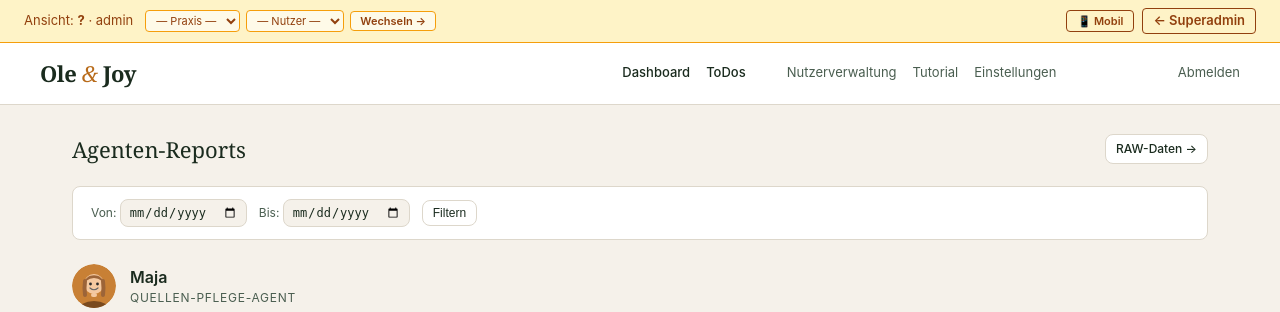
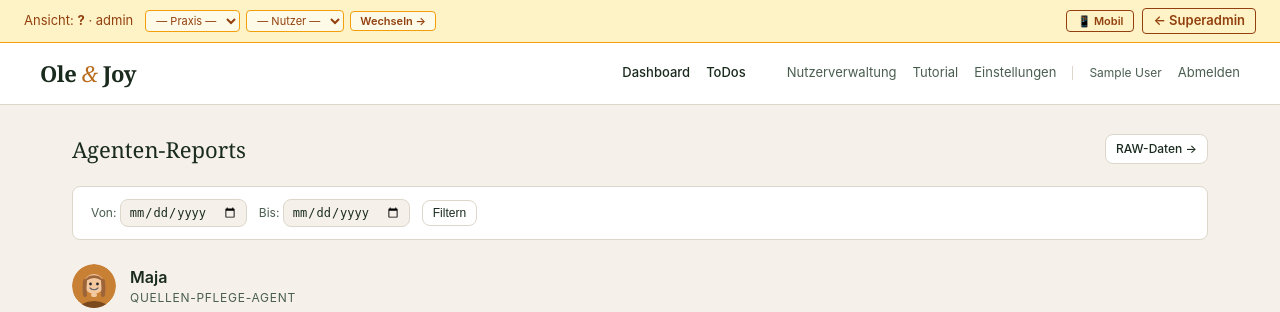
Before and after one commit to sebthamm/branchenradar, a Flask app: page /admin/agent-reports in a window 1280 px wide. Shown: the top 312 px of the page. Run offline with Flask 3, Linux system fonts and the light colour scheme; the visitor is signed in with stand-in values (Sample User, id 1); data that the repository does not hold is empty; parts of the project's set-up code (start-up, migrations or seed data) failed here and were passed over.

Commit message:
Fix: Username im Header unsichtbar (weisser Text auf hellem Hintergrund)
rgba(255,255,255,.4) war für dunklen Header, jetzt var(--muted).

Co-Authored-By: Claude Sonnet 4.6 <noreply@anthropic.com>

```diff
--- a/templates/base.html
+++ b/templates/base.html
@@ -477,8 +477,8 @@ function syncMobIframe(f) {
           <a href="{{ url_for('dashboard') }}?tutorial=1" class="header-link">Tutorial</a>
           <a href="{{ url_for('settings') }}" class="header-link">Einstellungen</a>
         {% endif %}
-        <span style="width:1px;height:14px;background:rgba(255,255,255,.15);display:inline-block"></span>
-        <span style="font-size:12px;color:rgba(255,255,255,.4)">{{ session.name }}</span>
+        <span style="width:1px;height:14px;background:var(--border);display:inline-block"></span>
+        <span style="font-size:12px;color:var(--muted)">{{ session.name }}</span>
         <a href="{{ url_for('logout') }}" class="header-link">Abmelden</a>
       {% else %}
         <a href="{{ url_for('login') }}" class="header-link">Login</a>
```
